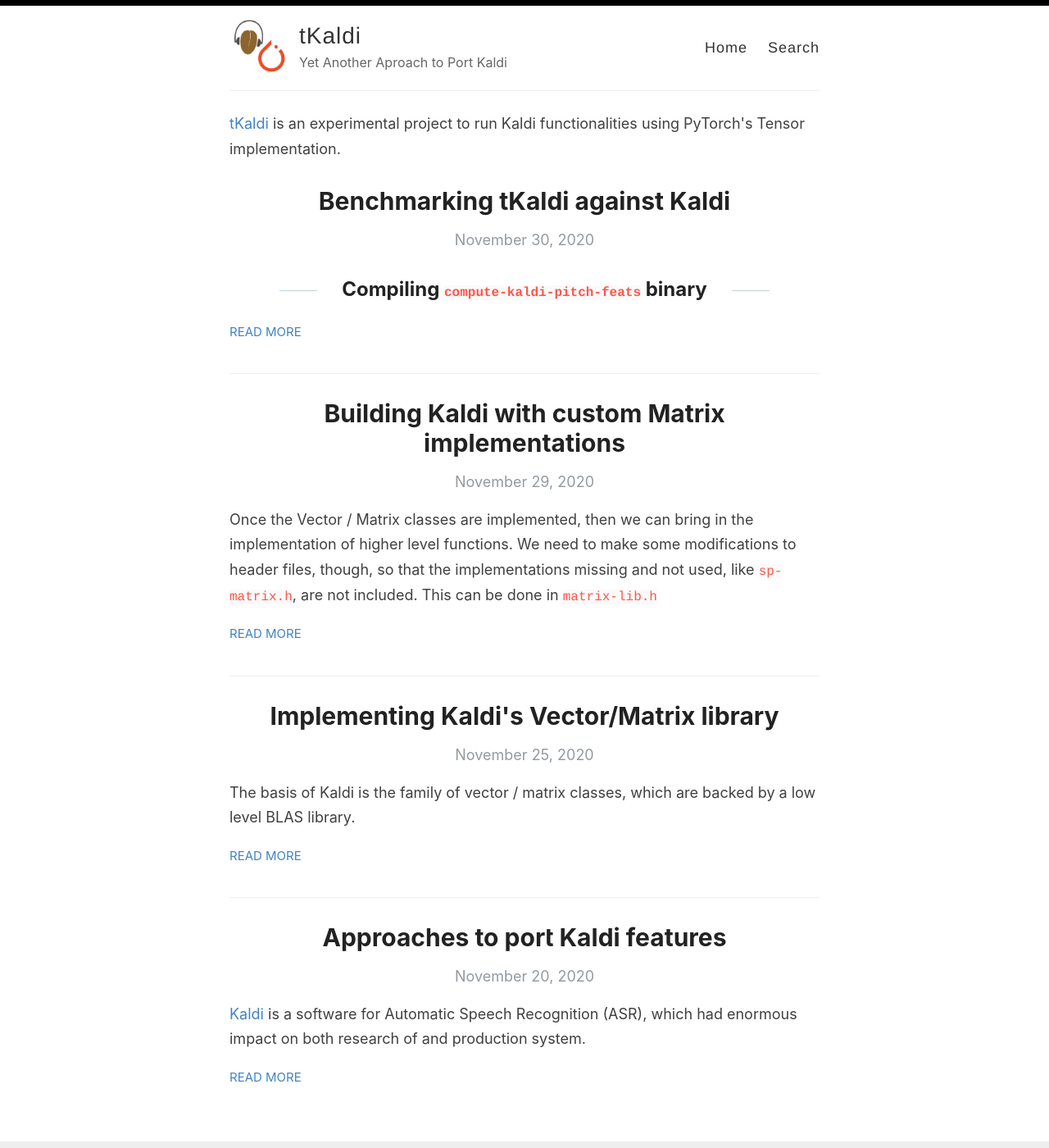
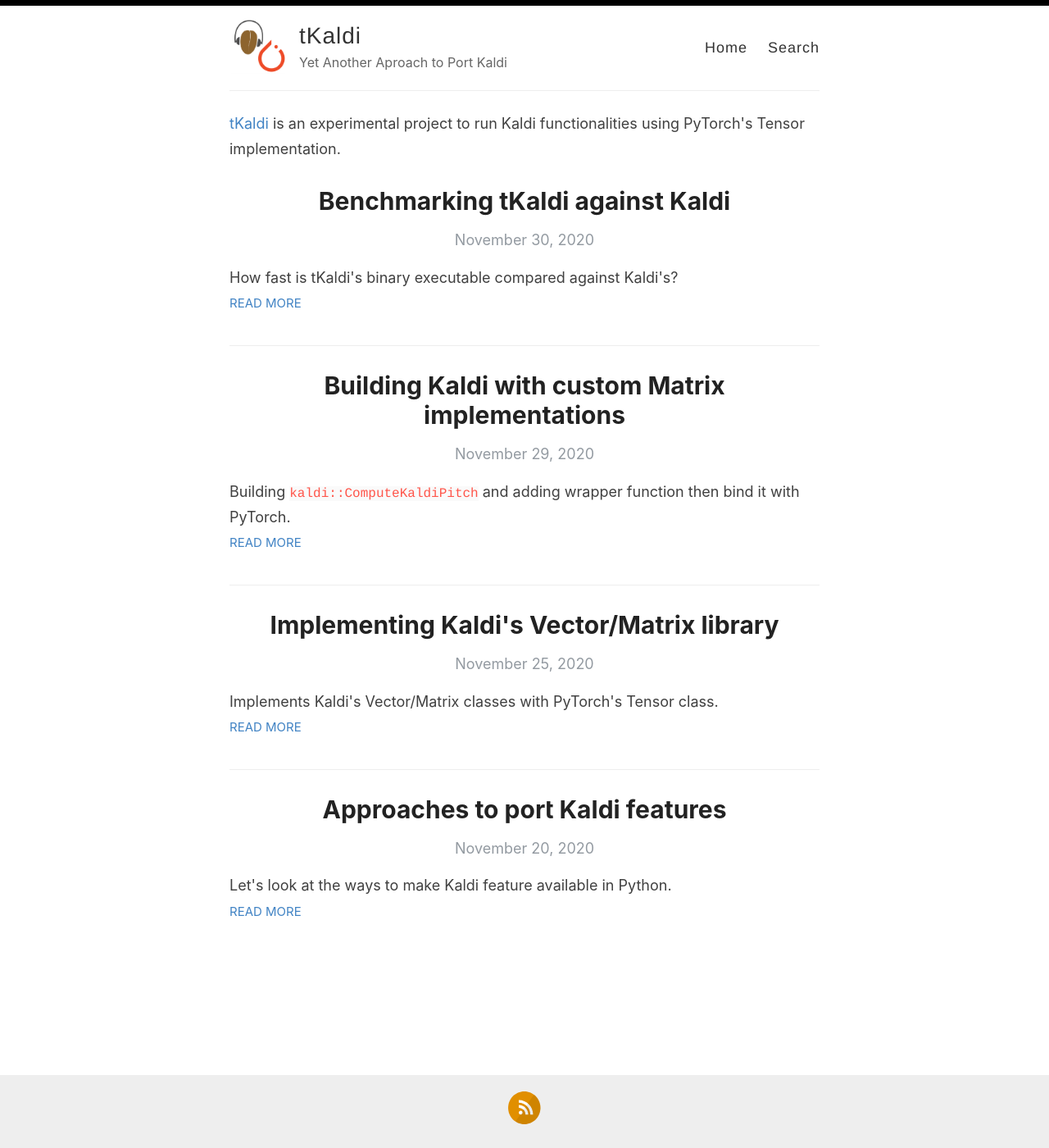
Before and after one commit to mthrok/tkaldi, a Jekyll site: the page built from index.html, in a window 1280 px wide and 1400 px high. Shown: the whole window at 82% size. Built offline with Jekyll 4.4.1, drawn with Linux system fonts in a browser that asks for light colours; the list of posts is cut into pages by our own code.

Commit message:
Clean up excerpts

```diff
--- a/_posts/2020-11-20-approaches-to-port-kaldi-features.md
+++ b/_posts/2020-11-20-approaches-to-port-kaldi-features.md
@@ -4,8 +4,10 @@
 categories: []
 published: true
 comment_id: 1
+excerpt: Let's look at the ways to make Kaldi feature available in Python.
+---
 
----
+## Preface
 
 [Kaldi](https://github.com/kaldi-asr/kaldi) is a software for Automatic Speech Recognition (ASR), which had enormous impact on both research of and production system.
 
@@ -22,6 +24,8 @@
 So, the technological scene of Speech Recogniton shaped by K2 FST, Lhoste Speech, GTN and PyTorch, how can we close the loop so that everything is differential? And how can we make it accessible to from people in research to people in industry?
 
 Okay, enough about introductory remarks. Let's move onto the fun part. How can we port the missing ingredients from Kaldi to PyTorch realm?
+
+## Existing Approaches to make Kaldi features available
 
 Looking at the existing libraries, I think there are two approaches;
 
--- a/_posts/2020-11-25-implementing-kaldis-vector-matrix-library.md
+++ b/_posts/2020-11-25-implementing-kaldis-vector-matrix-library.md
@@ -4,7 +4,7 @@
 categories: []
 published: true
 comment_id: 4
-
+excerpt: Implements Kaldi's Vector/Matrix classes with PyTorch's Tensor class.
 ---
 
 The basis of Kaldi is the family of vector / matrix classes, which are backed by a low level BLAS library.
--- a/_posts/2020-11-29-building-kaldi.md
+++ b/_posts/2020-11-29-building-kaldi.md
@@ -4,10 +4,10 @@
 categories: []
 published: true
 comment_id: 13
-
+excerpt: Building <code class="language-plaintext highlighter-rouge">kaldi::ComputeKaldiPitch</code> and adding wrapper function then bind it with PyTorch.
 ---
 
-Once the Vector / Matrix classes are implemented, then we can bring in the implementation of higher level functions. We need to make some modifications to header files, though, so that the implementations missing and not used, like `sp-matrix.h`, are not included. This can be done in [`matrix-lib.h`](https://github.com/kaldi-asr/kaldi/blob/7fb716aa0f56480af31514c7e362db5c9f787fd4/src/matrix/matrix-lib.h#L28-L34)
+Once the Vector / Matrix classes are implemented, then we can bring in the implementation of higher level functions. We need to make some modifications to header files, though, so that the implementations missing and not used, like `sp-matrix.h`, are not included. This can be done in [`matrix-lib.h`](https://github.com/kaldi-asr/kaldi/blob/7fb716aa0f56480af31514c7e362db5c9f787fd4/src/matrix/matrix-lib.h#L28-L34).
 
 Another modification required is Kaldi's numeric type definitions. Kaldi's numeric type definisions, like `int32`, are from OpenFST, and there is a place to chage [this](https://github.com/kaldi-asr/kaldi/blob/7fb716aa0f56480af31514c7e362db5c9f787fd4/src/base/kaldi-types.h#L57-L73).
 
--- a/_posts/2020-11-30-benchmarking-tkaldi-against-kaldi.md
+++ b/_posts/2020-11-30-benchmarking-tkaldi-against-kaldi.md
@@ -4,7 +4,7 @@
 categories: []
 published: true
 command_id: 15
-
+excerpt: How fast is tKaldi's binary executable compared against Kaldi's?
 ---
 
 ## Compiling `compute-kaldi-pitch-feats` binary
```
Also changed, not shown: other parts of _posts/2020-11-20-approaches-to-port-kaldi-features.md (+2 -0 lines).
